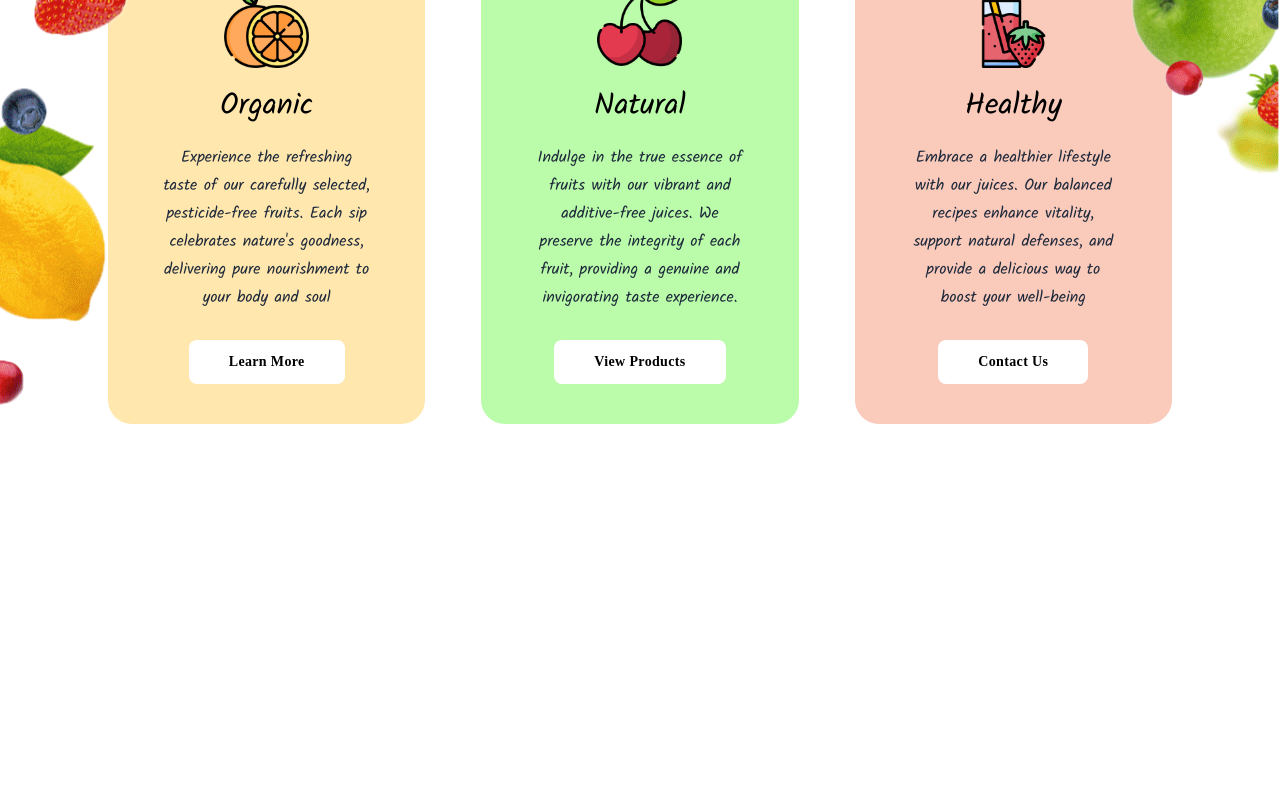
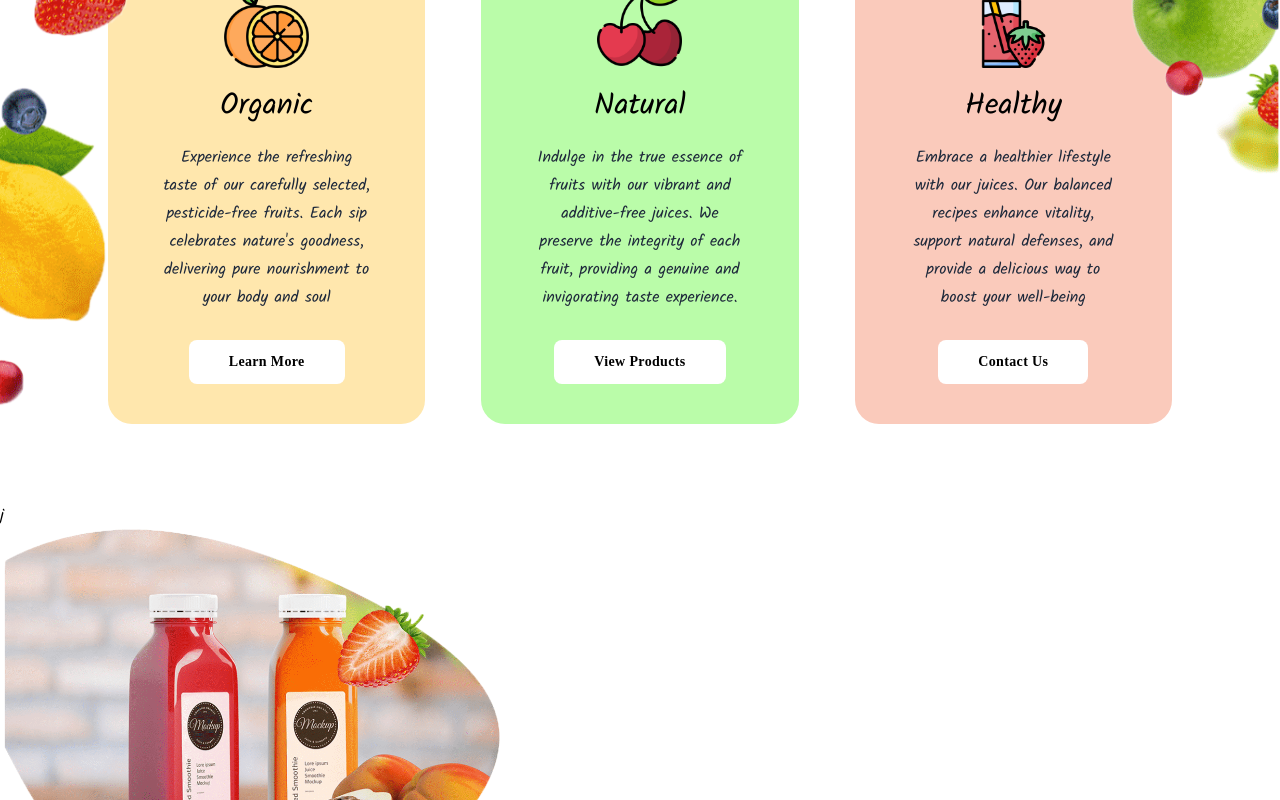
Before and after one commit to priti921/Fruitopia, a Next.js app in the folder fruitopia/: page / in a window 1280 px wide. Shown: the part 1068-1868 px from the top of the page. Before the commit the page ends 1668 px from the top, so only its background shows below. Built offline with nearby package versions, Linux system fonts and the light colour scheme; a web font is replaced by a local one.

Commit message:
added basic product showcase component && fixed productcards padding bottom

```diff
--- a/fruitopia/components/index.ts
+++ b/fruitopia/components/index.ts
@@ -2,3 +2,4 @@ export { default as Layout } from './common/Layout'
 export { default as Container } from './ui/Container'
 export { default as Hero } from './sections/Hero'
 export { default as ProductCards } from './sections/ProductCards'
+export { default as ProductShowcase } from './sections/ProductShowcase'
--- a/fruitopia/components/sections/ProductCards.tsx
+++ b/fruitopia/components/sections/ProductCards.tsx
@@ -31,7 +31,7 @@ const ProductCards: FC = () => {
   return (
     <section id="productcards" className="h-full">
       {/* PRODUCT TITLE */}
-      <div className="container mx-auto sm:-mt-10 2xl:px-24 py-36 xl:py-24 2xl:py-52">
+      <div className="container mx-auto sm:-mt-10 2xl:px-24 pt-36 xl:pt-24 2xl:pt-52">
         <div className='absolute -left-3 mt-[500px] xl:mt-64 2xl:mt-40'>
           j  <Image
             src="/assets/fruitleft2.png"
--- /dev/null
+++ b/fruitopia/components/sections/ProductShowcase.tsx
@@ -0,0 +1,26 @@
+import React from 'react'
+import Image from 'next/image'
+
+const ProductShowcase = () => {
+  return (
+    <section id="productshowcase">
+      <div className="container">
+        {/* PANEL 1*/}
+        <div className="flex">
+          <div className="absolute left-0">
+            j  <Image
+              src="/assets/productshowcase1.png"
+              alt="fruitleft1"
+              height={2000}
+              width={2000}
+              className='w-[100px] xl:w-[500px] 2xl:w-[270px]'
+            />
+          </div>
+
+        </div>
+      </div>
+    </section>
+  )
+}
+
+export default ProductShowcase
--- a/fruitopia/src/pages/index.tsx
+++ b/fruitopia/src/pages/index.tsx
@@ -1,6 +1,6 @@
 import Image from 'next/image'
 import { Inter } from 'next/font/google'
-import { Hero, ProductCards } from '@components/index'
+import { Hero, ProductCards, ProductShowcase } from '@components/index'
 
 const inter = Inter({ subsets: ['latin'] })
 
@@ -9,6 +9,7 @@ export default function Home() {
     <div className="">
       <Hero />
       <ProductCards />
+      <ProductShowcase />
     </div>
   )
 }
```
